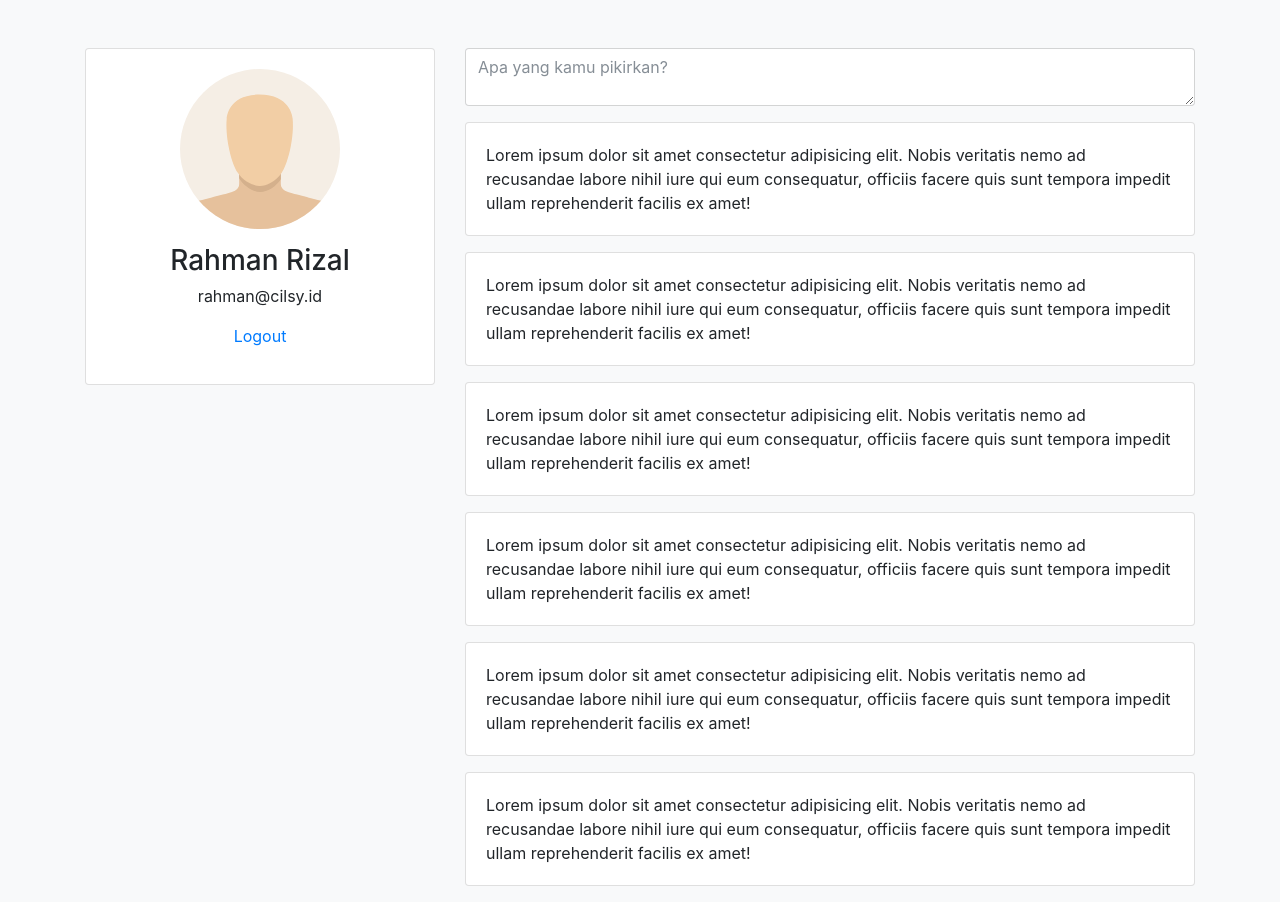
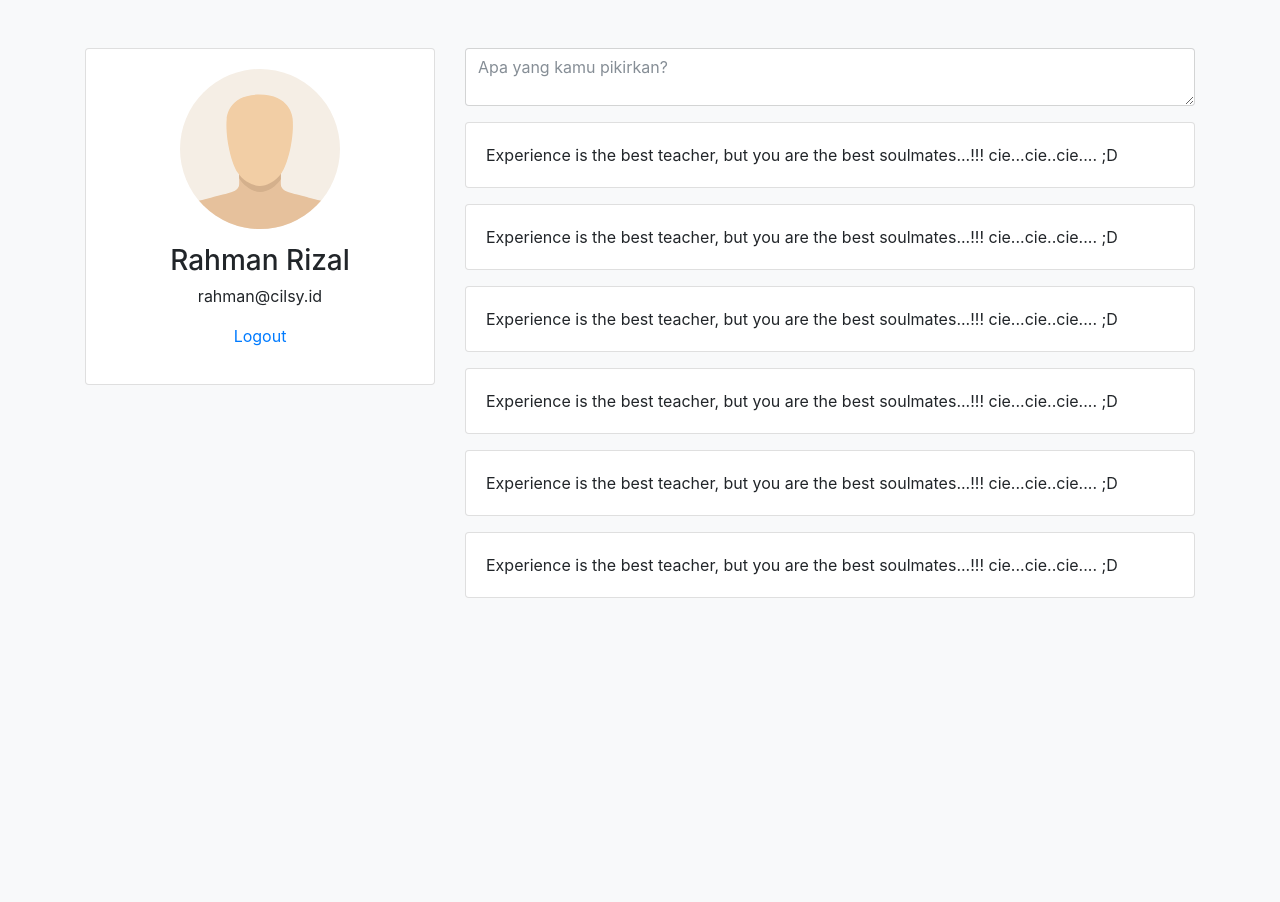
Before and after one commit to fandijunerry/finalproject_dockeradvanced, a PHP site: page /timeline.php in a window 1280 px wide. After the commit the page ends 598 px from the top, so only its background shows below. Run offline with PHP 8.4, Linux system fonts and the light colour scheme; a user stored in the database is signed in.

Commit message:
Update timeline.php

```diff
--- a/myweb-app/file-web/timeline.php
+++ b/myweb-app/file-web/timeline.php
@@ -44,7 +44,7 @@
             <?php for($i=0; $i < 6; $i++){ ?>
             <div class="card mb-3">
                 <div class="card-body">
-                Lorem ipsum dolor sit amet consectetur adipisicing elit. Nobis veritatis nemo ad recusandae labore nihil iure qui eum consequatur, officiis facere quis sunt tempora impedit ullam reprehenderit facilis ex amet!
+                Experience is the best teacher, but you are the best soulmates...!!!  cie...cie..cie.... ;D
                 </div>
             </div>
             <?php } ?>
```
